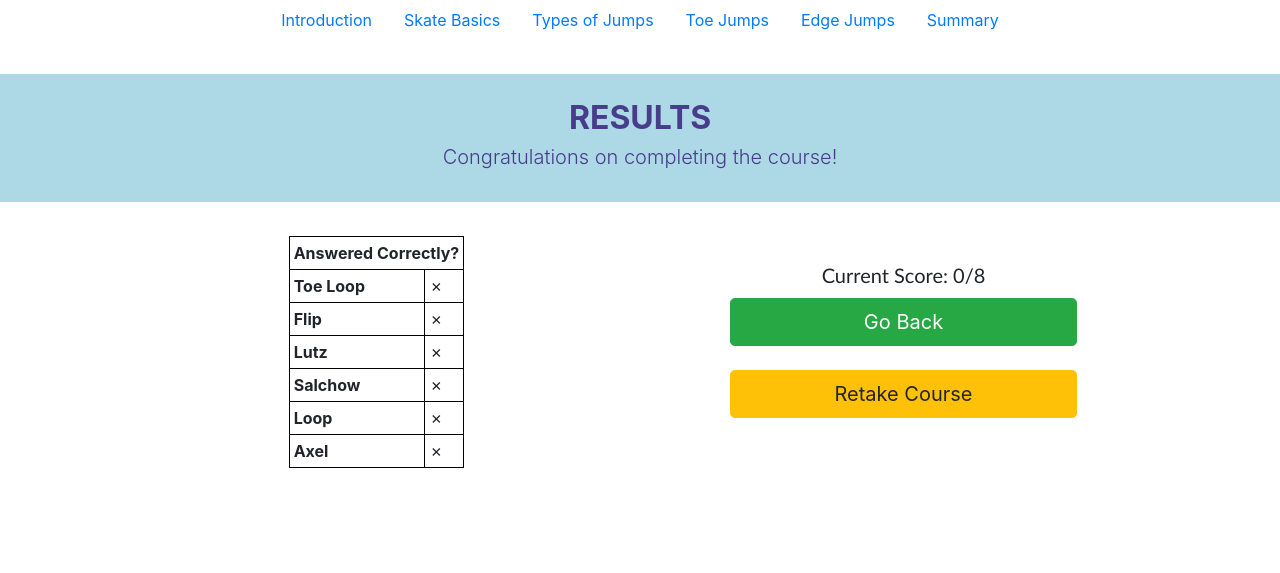
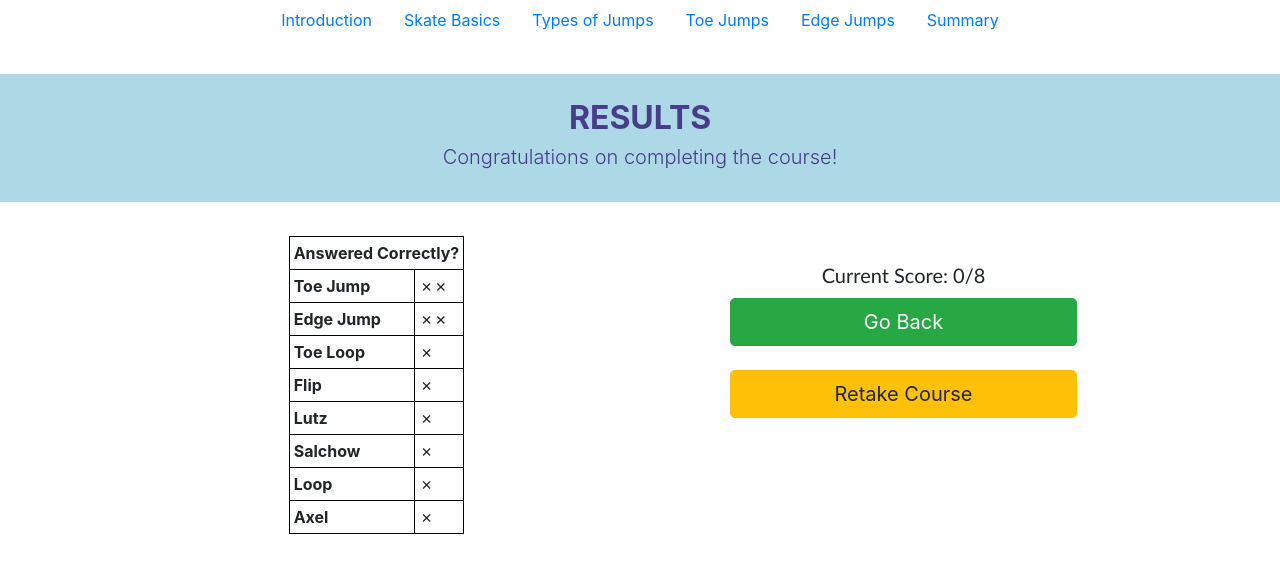
Before and after one commit to JamesLWang/COMS-4170-Final-Project-Group-P3_4, a Flask app: page /final in a window 1280 px wide. Shown: the top 573 px of the page. Run offline with Flask 2, Linux system fonts and the light colour scheme; some libraries are stand-ins or nearby versions.

Commit message:
Revise table

```diff
--- a/server.py
+++ b/server.py
@@ -186,6 +186,17 @@ def results_table():
 
 	results = {}
 
+	#Jump Types
+	for i in range(1, 3):
+		if quiz_jump_types_db[i]["correct"] == 1:
+			results[quiz_jump_types_db[i]["correct_answer"]] = "✓"
+		else:
+			results[quiz_jump_types_db[i]["correct_answer"]] = "✗"
+	for i in range(3, 5):
+		if quiz_jump_types_db[i]["correct"] == 1:
+			results[quiz_jump_types_db[i]["correct_answer"]] += "✓"
+		else:
+			results[quiz_jump_types_db[i]["correct_answer"]] += "✗"
 	# Toe Jumps
 	for i in range(1, len(quiz_toe_jumps_db)):
 		if quiz_toe_jumps_db[i]["correct"] == 1:
--- a/templates/final.html
+++ b/templates/final.html
@@ -26,7 +26,15 @@
         <table>
             <tr>
                 <th colspan="2">Answered Correctly?</th>
-             </tr>
+            </tr>
+            <tr>
+                <th>Toe Jump</th>
+                <td>{{data['results']['Toe Jump']}}</td>
+            </tr>
+            <tr>
+                <th>Edge Jump</th>
+                <td>{{data['results']['Edge Jump']}}</td>
+            </tr>
             <tr>
                 <th>Toe Loop</th>
                 <td>{{data['results']['Toe Loop']}}</td>
```
